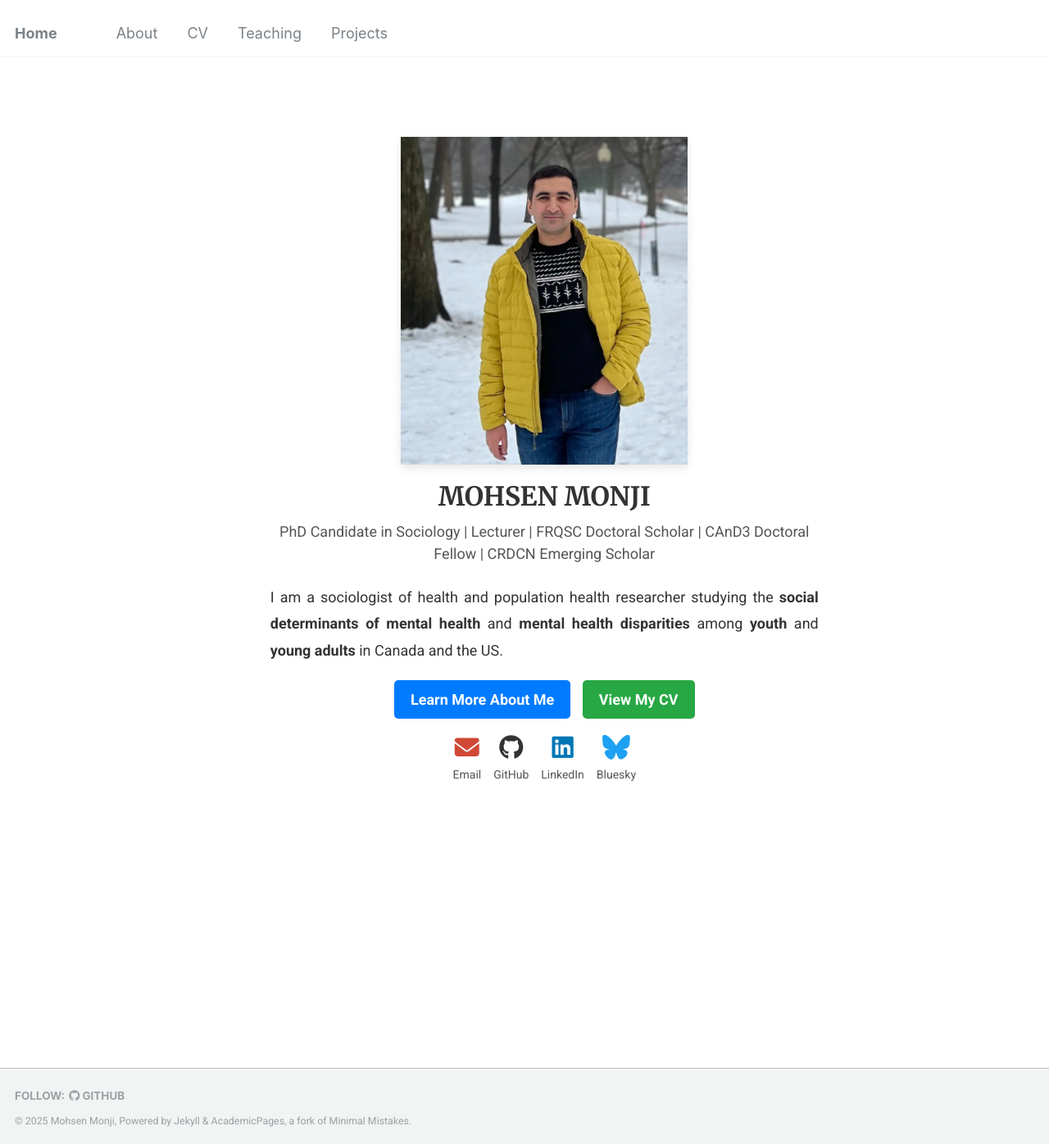
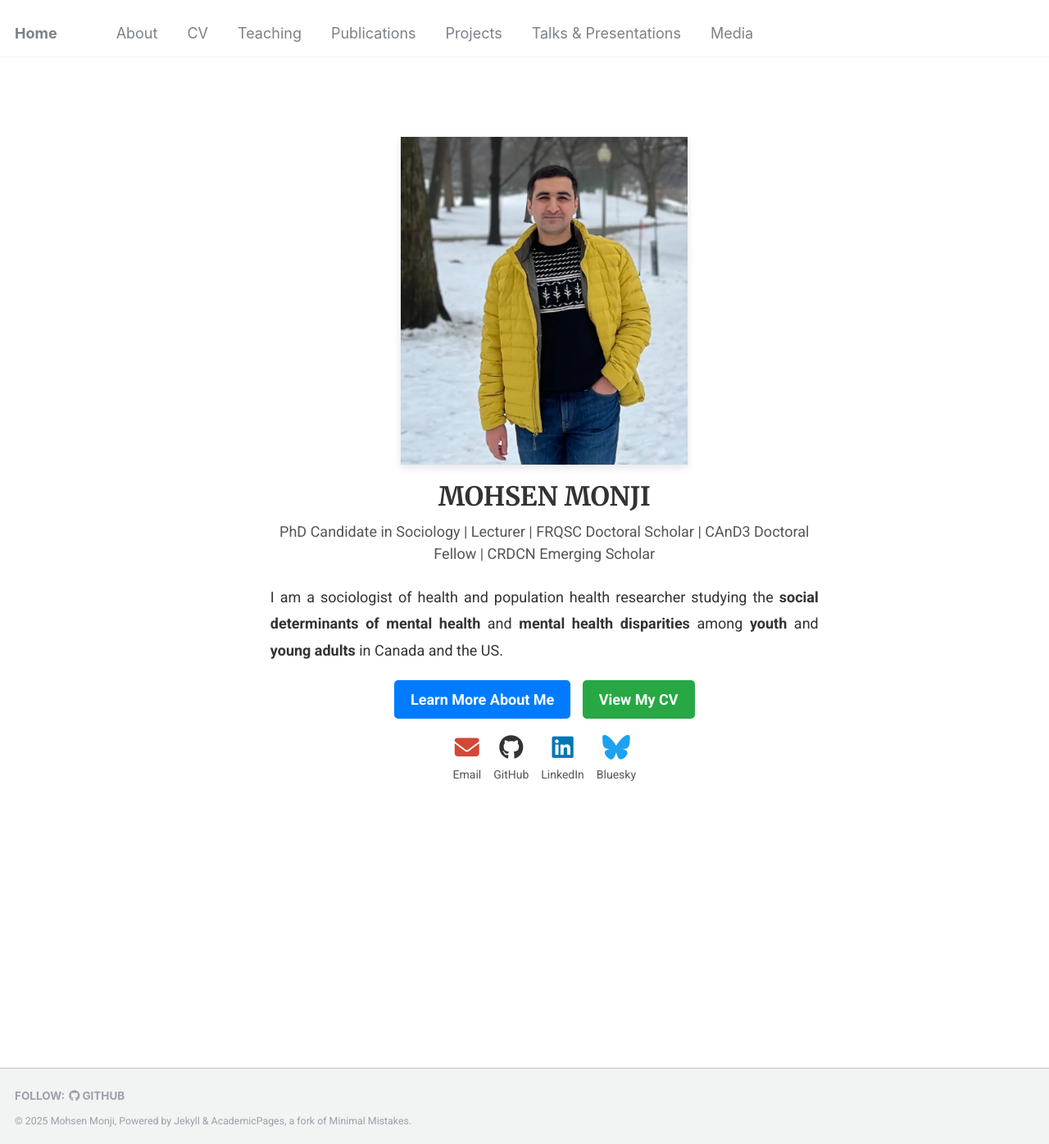
Before and after one commit to Mohsnmonji/mohsnmonji.github.io, a Jekyll site: the page built from _pages/front.md, in a window 1280 px wide and 1396 px high. Shown: the whole window at 82% size. Built offline with Jekyll 4.4.1, drawn with Linux system fonts in a browser that asks for light colours.

Commit message:
Update navigation.yml

```diff
--- a/_data/navigation.yml
+++ b/_data/navigation.yml
@@ -11,5 +11,11 @@ main:
     url: /curriculum/
   - title: "Teaching"
     url: /teaching/
+  - title: "Publications"
+    url: /publications/
   - title: "Projects"
     url: /projects/
+  - title: "Talks & Presentations"
+    url: /talks/
+  - title: "Media"
+    url: /media/
```
